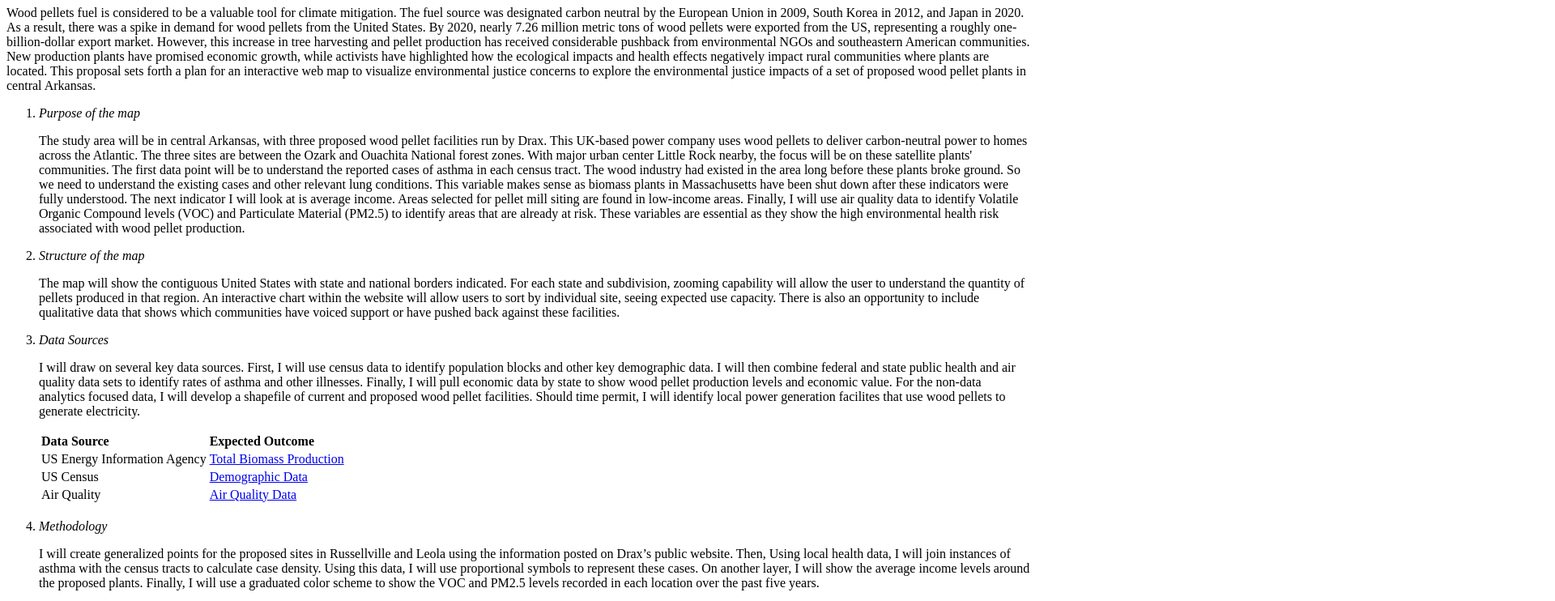
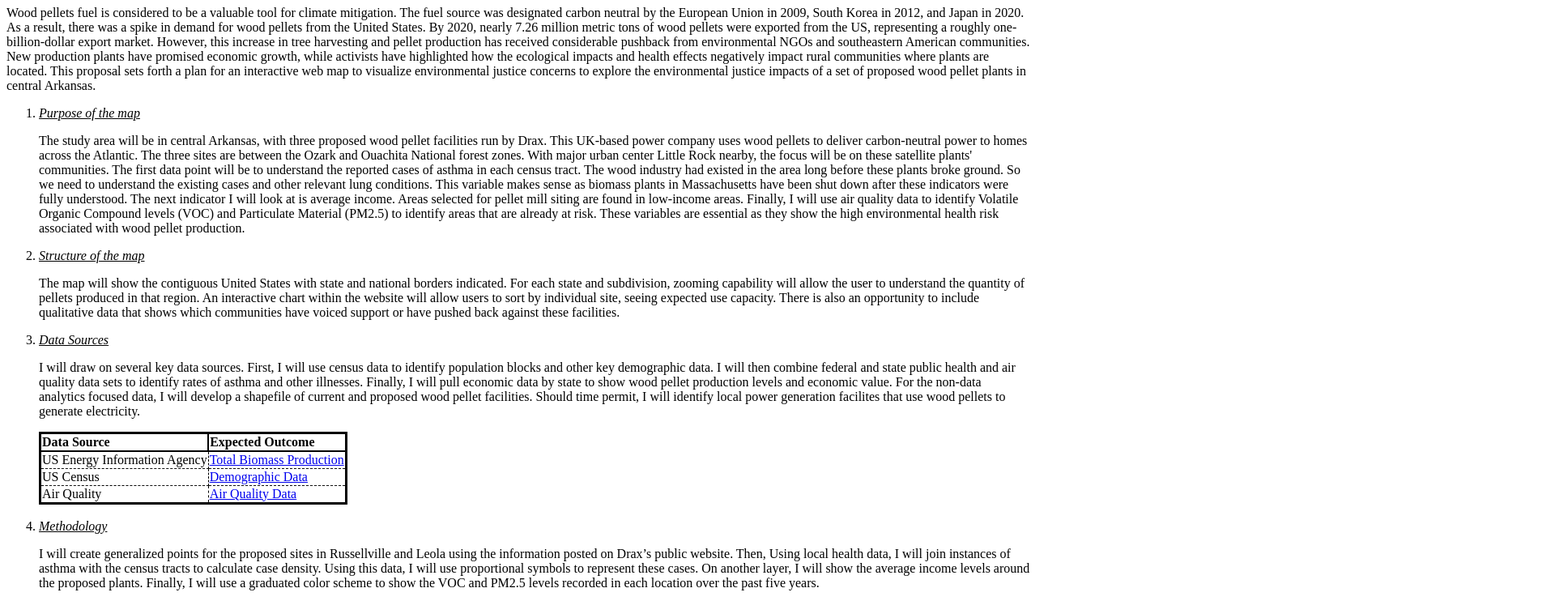
Before and after one commit to dbellmor/ProposalCartII, a plain HTML site: page docs/index.html in a window 1280 px wide. Shown: the part 180-922 px from the top of the page at 81% size, 1920 px wide, since content can reach past the window. Drawn offline with Linux system fonts and the light colour scheme.

Commit message:
Update index.html

```diff
--- a/docs/index.html
+++ b/docs/index.html
@@ -1,7 +1,7 @@
 <!DOCTYPE html>
 <html lang="en">
    <head>
-        <meta charset="utf-8"> <link rel="stylesheet" href="CSSpracticerules.css">
+        <meta charset="utf-8"> <link rel="stylesheet" href="CSSrules.css">
     </meta>
     </head>
     <body>
```
